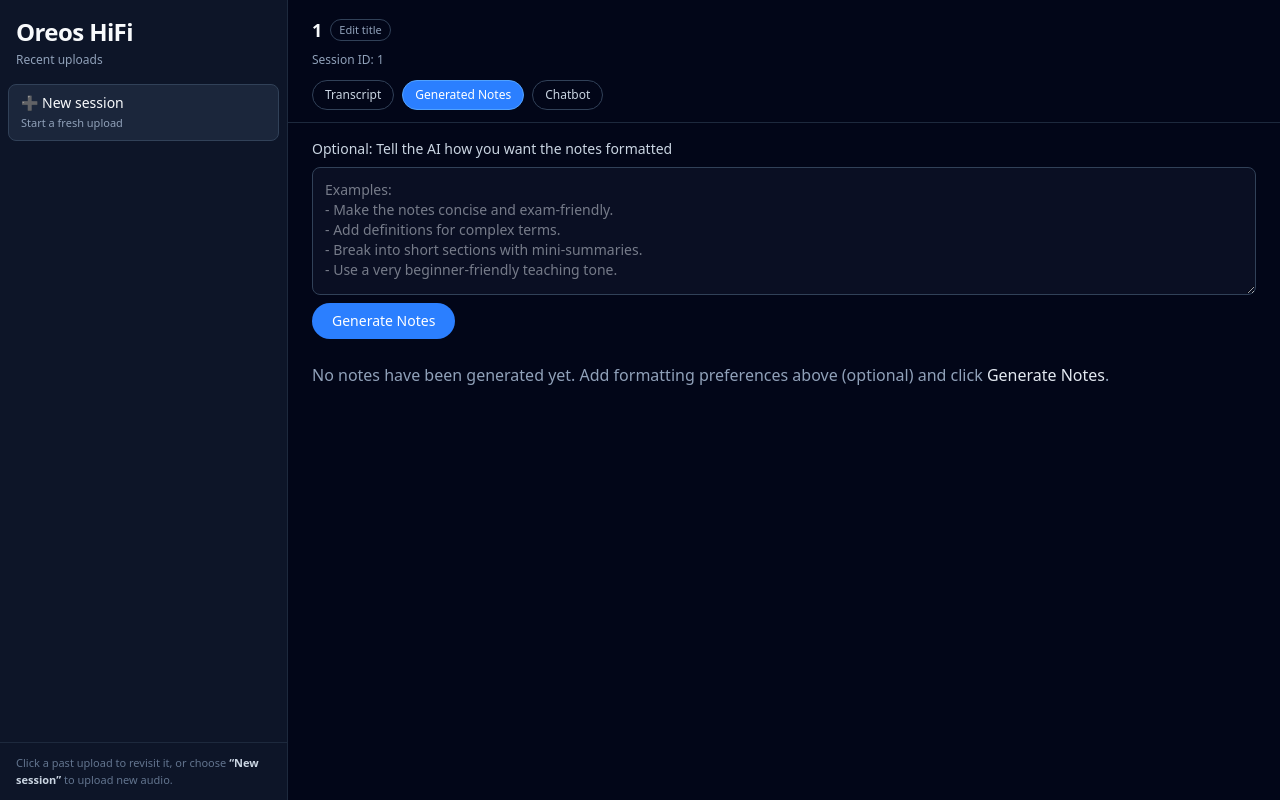
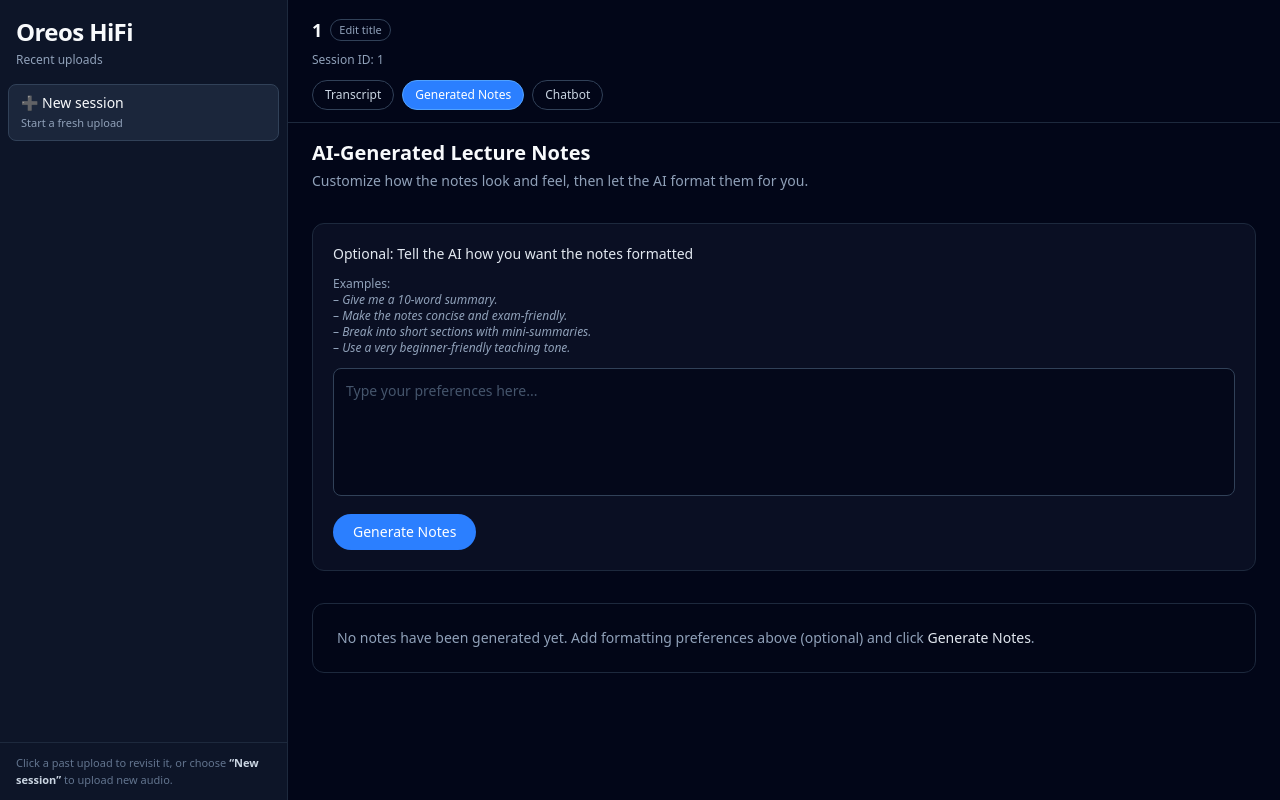
Before and after one commit to n2rowc/oreos-hifi-protoype, a React (Vite) app: page /session/1 in a window 1280 px wide. Both pictures are taken after a click on the button "Generated Notes". Built offline with nearby package versions, Linux system fonts and the light colour scheme.

Commit message:
Fixed requests system

```diff
--- a/src/components/NotesView.jsx
+++ b/src/components/NotesView.jsx
@@ -3,7 +3,7 @@ import ReactMarkdown from "react-markdown";
 
 export default function NotesView({
   notes,
-  onGenerateNotes,   // takes userRequests (string)
+  onGenerateNotes, // takes userRequests (string)
   isGenerating,
 }) {
   const [userRequests, setUserRequests] = useState("");
@@ -13,57 +13,90 @@ export default function NotesView({
   };
 
   return (
-    <div className="space-y-6">
+    <div className="space-y-8">
+      {/* Header */}
+      <div className="flex items-baseline justify-between">
+        <div>
+          <h2 className="text-xl font-semibold text-slate-50">
+            AI-Generated Lecture Notes
+          </h2>
+          <p className="mt-1 text-sm text-slate-400">
+            Customize how the notes look and feel, then let the AI format them
+            for you.
+          </p>
+        </div>
+      </div>
 
       {/* User request input */}
-      <div className="flex flex-col gap-2">
-        <label className="text-sm text-slate-300">
+      <div className="rounded-xl border border-slate-800 bg-slate-900/60 p-4 md:p-5 space-y-3">
+        <label className="block text-sm font-medium text-slate-200">
           Optional: Tell the AI how you want the notes formatted
         </label>
 
+        <p className="text-xs text-slate-400">
+          Examples:
+          <br />
+          – <span className="italic">Give me a 10-word summary.</span>
+          <br />
+          – <span className="italic">Make the notes concise and exam-friendly.</span>
+          <br />
+          – <span className="italic">
+            Break into short sections with mini-summaries.
+          </span>
+          <br />
+          – <span className="italic">Use a very beginner-friendly teaching tone.</span>
+        </p>
+
         <textarea
-          placeholder={`Examples:
-- Make the notes concise and exam-friendly.
-- Add definitions for complex terms.
-- Break into short sections with mini-summaries.
-- Use a very beginner-friendly teaching tone.`}
+          placeholder="Type your preferences here..."
           value={userRequests}
           onChange={(e) => setUserRequests(e.target.value)}
-          className="w-full h-32 bg-slate-900/60 border border-slate-700 rounded-lg
-                     text-sm text-slate-200 p-3 focus:outline-none focus:ring-1
-                     focus:ring-blue-400"
+          className="w-full h-28 md:h-32 bg-slate-950/70 border border-slate-700 rounded-lg
+                     text-sm text-slate-100 p-3 focus:outline-none focus:ring-1
+                     focus:ring-blue-400 placeholder:text-slate-600 resize-none"
         />
 
         <button
           onClick={handleGenerate}
           disabled={isGenerating}
           className={[
-            "self-start px-5 py-2 rounded-full text-sm font-medium transition",
+            "inline-flex items-center gap-2 px-5 py-2 rounded-full text-sm font-medium transition",
             isGenerating
-              ? "bg-slate-700 text-slate-400 cursor-not-allowed"
-              : "bg-blue-500 text-white hover:bg-blue-400"
+              ? "bg-slate-800 text-slate-400 cursor-not-allowed"
+              : "bg-blue-500 text-white hover:bg-blue-400 hover:shadow-lg hover:shadow-blue-500/20",
           ].join(" ")}
         >
-          {isGenerating
-            ? "Generating..."
-            : notes
-              ? "Regenerate Notes With These Settings"
-              : "Generate Notes"}
+          {isGenerating ? (
+            <>
+              <span className="inline-block h-3 w-3 rounded-full border-2 border-t-transparent border-white animate-spin" />
+              Generating…
+            </>
+          ) : notes ? (
+            "Regenerate Notes With These Settings"
+          ) : (
+            "Generate Notes"
+          )}
         </button>
       </div>
 
       {/* Notes output */}
       <div
+        className="rounded-xl border border-slate-800 bg-slate-950/70 p-4 md:p-6
+                   max-h-[70vh] overflow-y-auto"
+      >
+        <div
           className="prose prose-invert max-w-none
                      prose-headings:text-slate-50
                      prose-p:text-slate-200
                      prose-li:text-slate-200
-                   prose-strong:text-slate-50"
+                     prose-strong:text-slate-50
+                     prose-h2:mt-4 prose-h2:mb-2
+                     prose-h3:mt-3 prose-h3:mb-1"
         >
           {notes ? (
             <ReactMarkdown>{notes}</ReactMarkdown>
           ) : (
-          <p className="text-slate-400">
+            <p className="text-slate-400 text-sm">
               No notes have been generated yet. Add formatting preferences above
               (optional) and click{" "}
               <span className="font-medium text-slate-200">Generate Notes</span>.
@@ -71,5 +104,6 @@ export default function NotesView({
           )}
         </div>
       </div>
+    </div>
   );
 }
```
Also changed, not shown: 1 other file (tests, documents, lock files or other folders). Lines whose indentation alone changed are shown as unchanged.
